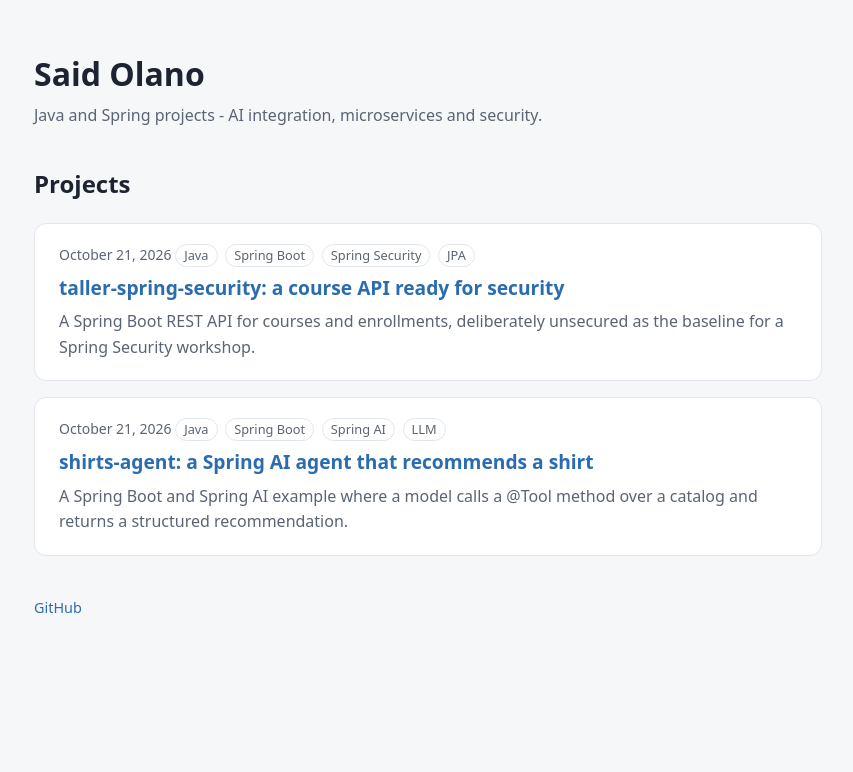
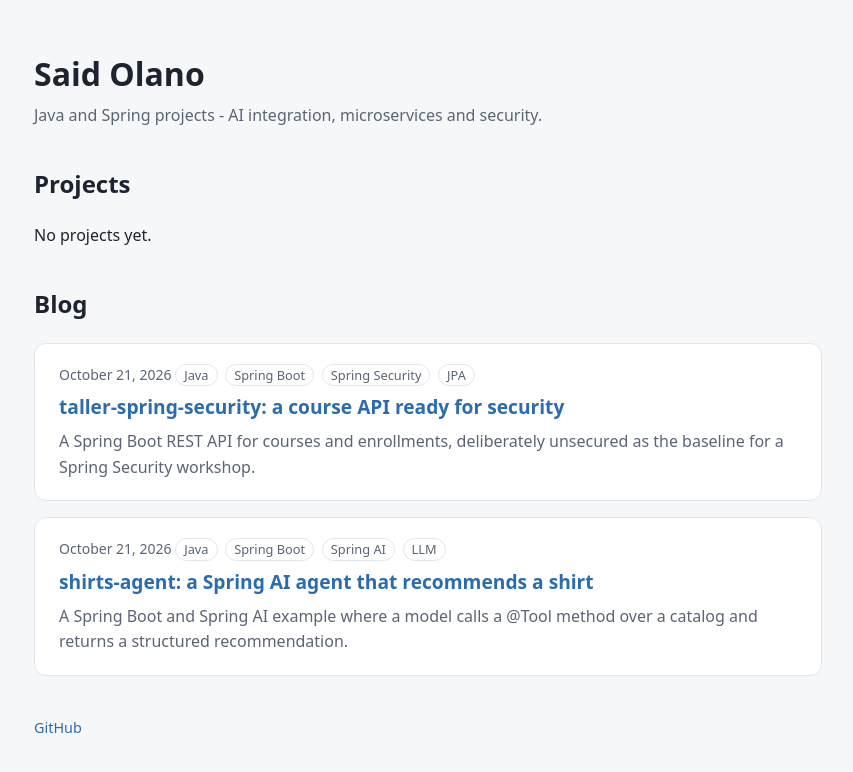
Before and after one commit to josesaid/josesaid.github.io, a Jekyll site: the page built from index.md, in a window 1280 px wide. Shown: the top 772 px of the page, without its empty margins (212-1065 px from the left). Built offline with Jekyll 4.4.1, drawn with Linux system fonts in a browser that asks for light colours.

Commit message:
Show projects list from topic and exclude scripts

```diff
--- a/_config.yml
+++ b/_config.yml
@@ -8,3 +8,5 @@ exclude:
   - README.md
   - Gemfile
   - Gemfile.lock
+  - scripts
+  - .github
--- a/index.md
+++ b/index.md
@@ -4,6 +4,21 @@ title: Home
 ---
 <section class="post-list">
   <h2>Projects</h2>
+  {% for p in site.data.projects %}
+  <article class="card">
+    <p class="meta">
+      {% if p.language != "" %}<span class="tag">{{ p.language }}</span> {% endif %}
+      Updated {{ p.updated }}
+    </p>
+    <h3><a href="{{ p.url }}">{{ p.name }}</a></h3>
+    {% if p.description != "" %}<p>{{ p.description }}</p>{% endif %}
+    {% if p.page != "" %}<p class="links"><a href="{{ p.page }}">Project page</a></p>{% endif %}
+  </article>
+  {% else %}
+  <p>No projects yet.</p>
+  {% endfor %}
+
+  <h2>Blog</h2>
   {% for post in site.posts %}
   <article class="card">
     <p class="meta">
```
